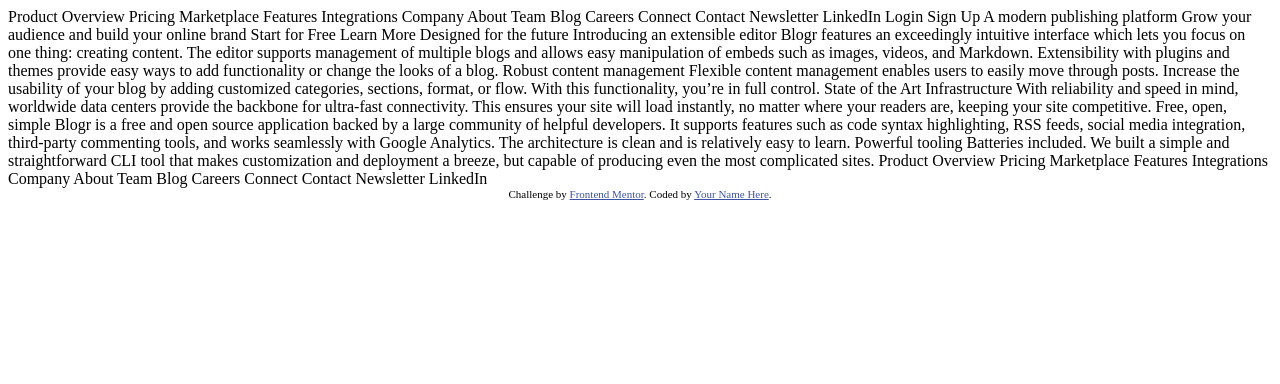
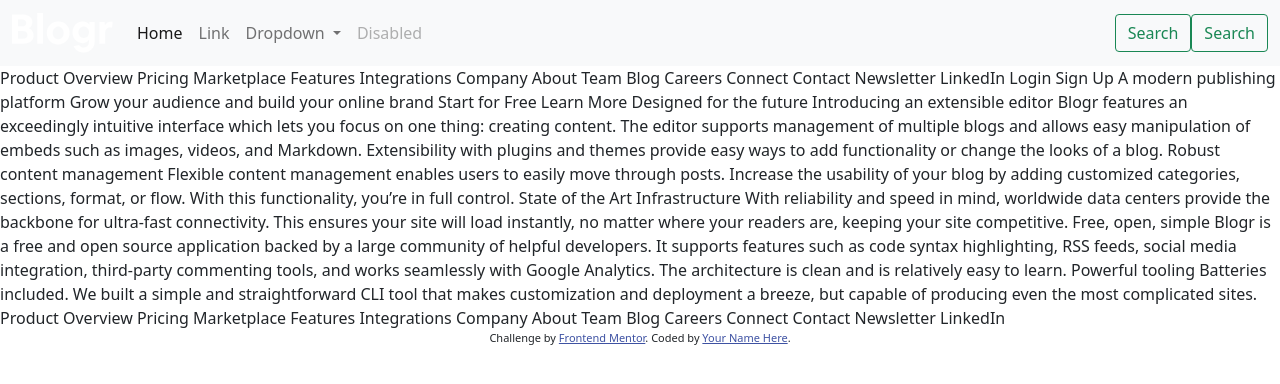
Before and after one commit to Ziyad-Aljunaidi/Bloger_Landing_Page, a plain HTML site: page index.html in a window 1280 px wide. Drawn offline with nearby package versions, Linux system fonts and the light colour scheme.

Commit message:
css style

```diff
--- a/index.html
+++ b/index.html
@@ -4,6 +4,9 @@
     <meta charset="UTF-8">
     <meta name="viewport" content="width=device-width, initial-scale=1.0"> <!-- displays site properly based on user's device -->
 
+    <!-- Bootstrap CSS -->
+    <link href="https://cdn.jsdelivr.net/npm/bootstrap@5.0.0-beta3/dist/css/bootstrap.min.css" rel="stylesheet" integrity="sha384-eOJMYsd53ii+scO/bJGFsiCZc+5NDVN2yr8+0RDqr0Ql0h+rP48ckxlpbzKgwra6" crossorigin="anonymous">
+    <link rel="stylesheet" href="style.css">
     <link rel="icon" type="image/png" sizes="32x32" href="./images/favicon-32x32.png">
 
     <title>Frontend Mentor | [Blogr]</title>
@@ -15,6 +18,43 @@
     </style>
   </head>
   <body>
+
+    <nav class="navbar navbar-expand-lg navbar-light bg-light">
+      <div class="container-fluid">
+        <a class="navbar-brand" href="#"><img src="images/logo.svg" alt="logo"></a>
+        <button class="navbar-toggler" type="button" data-bs-toggle="collapse" data-bs-target="#navbarSupportedContent" aria-controls="navbarSupportedContent" aria-expanded="false" aria-label="Toggle navigation">
+          <span class="navbar-toggler-icon"></span>
+        </button>
+        <div class="collapse navbar-collapse" id="navbarSupportedContent">
+          <ul class="navbar-nav me-auto mb-2 mb-lg-0">
+            <li class="nav-item">
+              <a class="nav-link active" aria-current="page" href="#">Home</a>
+            </li>
+            <li class="nav-item">
+              <a class="nav-link" href="#">Link</a>
+            </li>
+            <li class="nav-item dropdown">
+              <a class="nav-link dropdown-toggle" href="#" id="navbarDropdown" role="button" data-bs-toggle="dropdown" aria-expanded="false">
+                Dropdown
+              </a>
+              <ul class="dropdown-menu" aria-labelledby="navbarDropdown">
+                <li><a class="dropdown-item" href="#">Action</a></li>
+                <li><a class="dropdown-item" href="#">Another action</a></li>
+                <li><hr class="dropdown-divider"></li>
+                <li><a class="dropdown-item" href="#">Something else here</a></li>
+              </ul>
+            </li>
+            <li class="nav-item">
+              <a class="nav-link disabled" href="#" tabindex="-1" aria-disabled="true">Disabled</a>
+            </li>
+          </ul>
+          <form class="d-flex">
+            <button class="btn btn-outline-success" type="submit">Search</button>
+            <button class="btn btn-outline-success" type="submit">Search</button>
+          </form>
+        </div>
+      </div>
+    </nav>
     Product
 
     Overview
@@ -95,5 +135,6 @@
       Challenge by <a href="https://www.frontendmentor.io?ref=challenge" target="_blank">Frontend Mentor</a>.
       Coded by <a href="#">Your Name Here</a>.
     </div>
+    <script src="https://cdn.jsdelivr.net/npm/bootstrap@5.0.0-beta3/dist/js/bootstrap.bundle.min.js" integrity="sha384-JEW9xMcG8R+pH31jmWH6WWP0WintQrMb4s7ZOdauHnUtxwoG2vI5DkLtS3qm9Ekf" crossorigin="anonymous"></script>
   </body>
 </html>
```
Also changed, not shown: style.css (added). Lines whose indentation alone changed are shown as unchanged.
